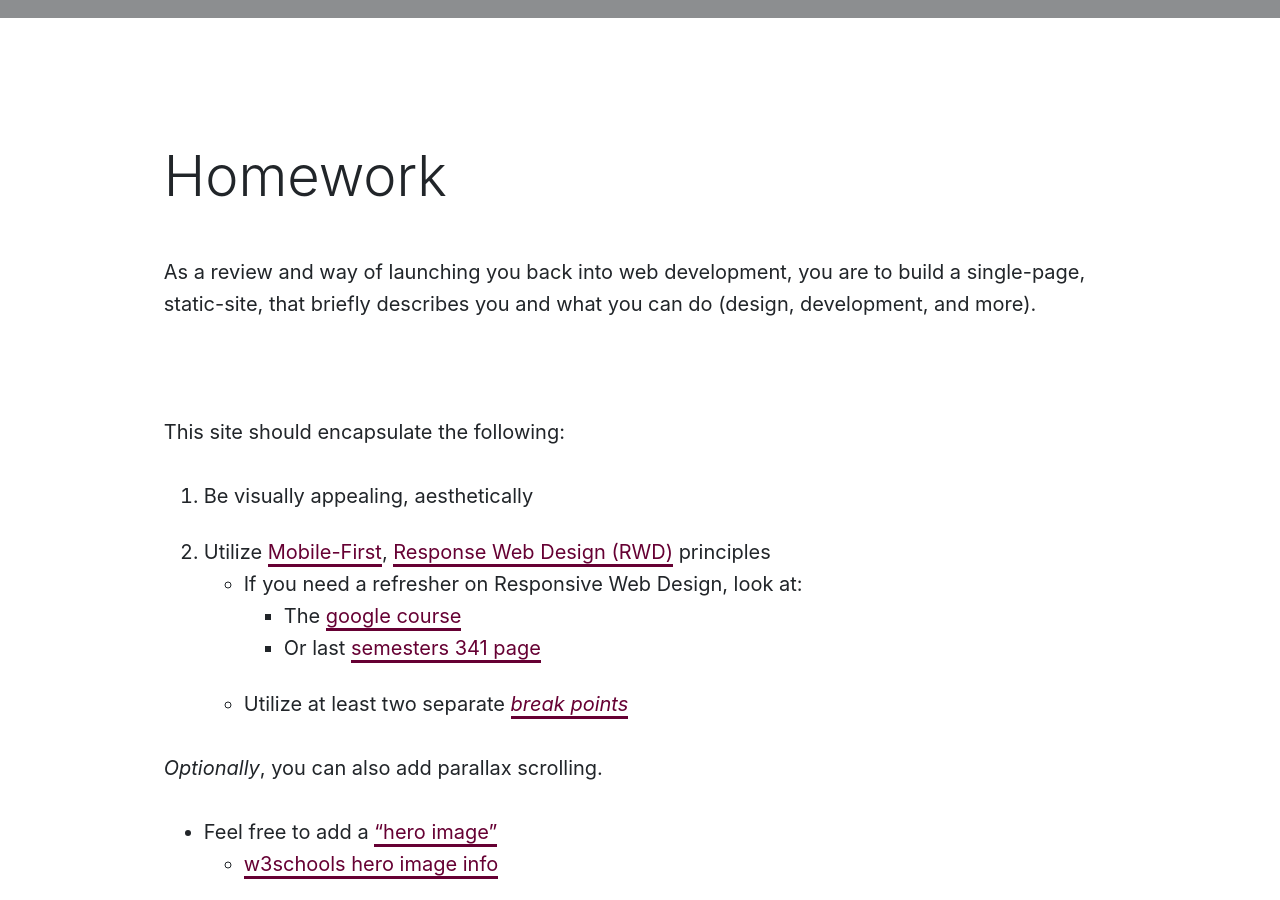
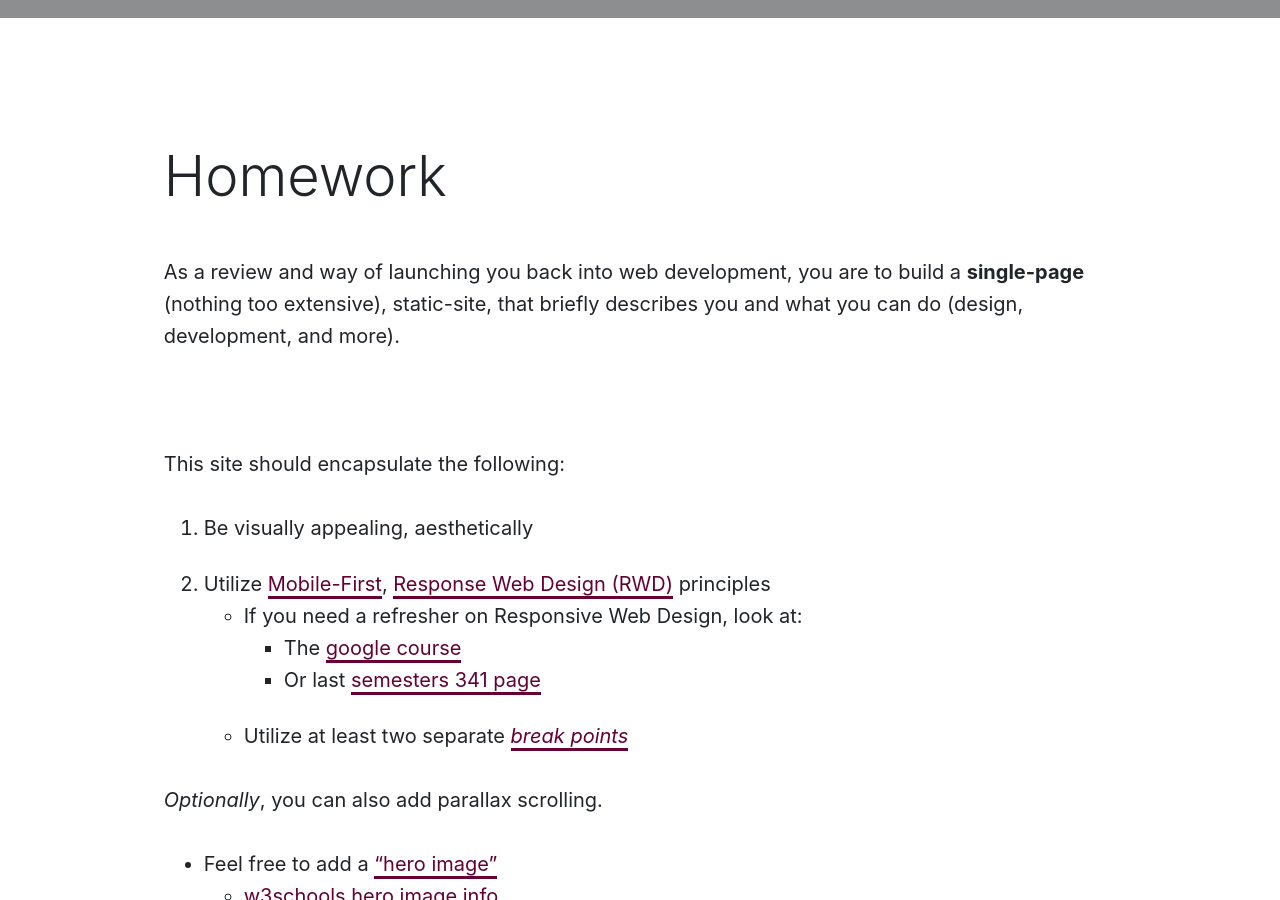
Before and after one commit to Montana-Media-Arts/441-web-tech-Spring2024-course, a Jekyll site: the page built from modules/week-1/_posts/2017-01-15-homework.md, in a window 1280 px wide and 900 px high, scrolled down 329 px. Built offline with Jekyll 4.4.1, drawn with Linux system fonts in a browser that asks for light colours; nearby versions of some CDN libraries; comment, search, counter and statistics services are not loaded.

Commit message:
Update 2017-01-15-homework.md

```diff
--- a/modules/week-1/_posts/2017-01-15-homework.md
+++ b/modules/week-1/_posts/2017-01-15-homework.md
@@ -6,7 +6,7 @@ jotted: false
 
 ## Homework
 
-As a review and way of launching you back into web development, you are to build a single-page, static-site, that briefly describes you and what you can do (design, development, and more).
+As a review and way of launching you back into web development, you are to build a **single-page** (nothing too extensive), static-site, that briefly describes you and what you can do (design, development, and more).
 
 <br />
 
```
